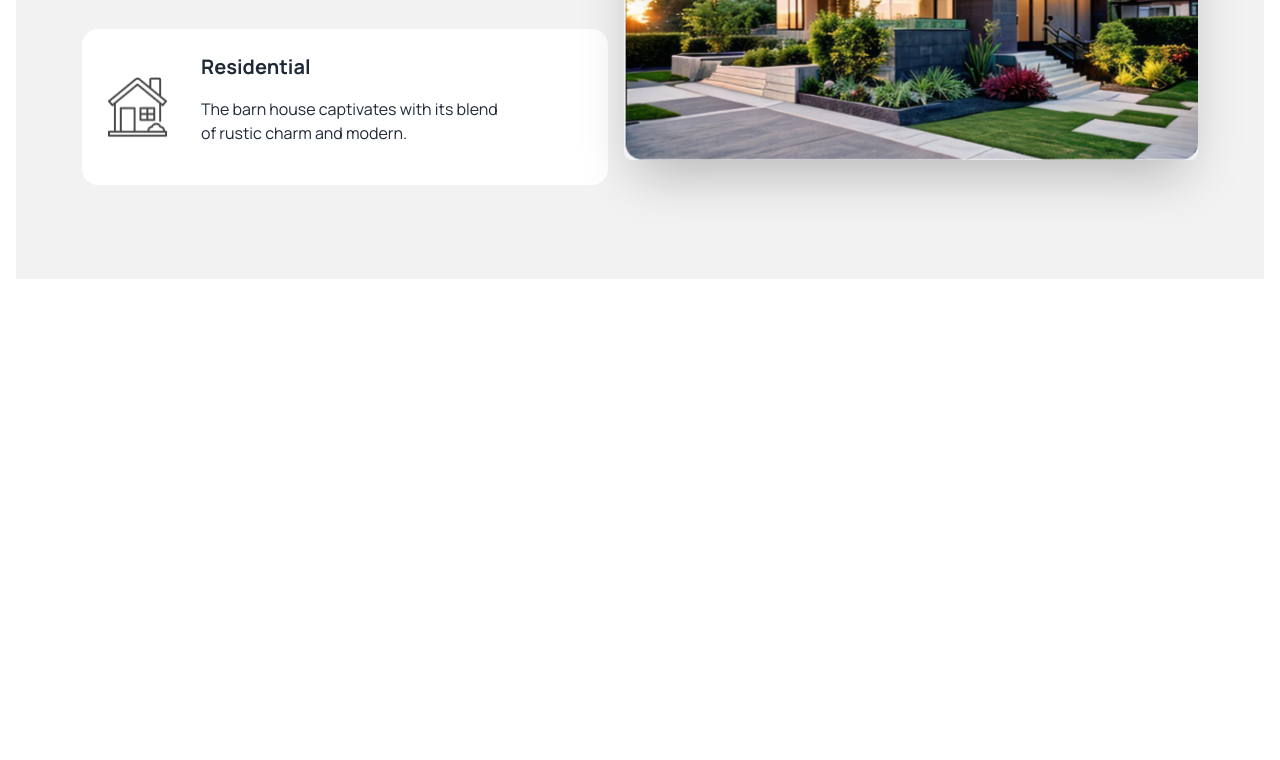
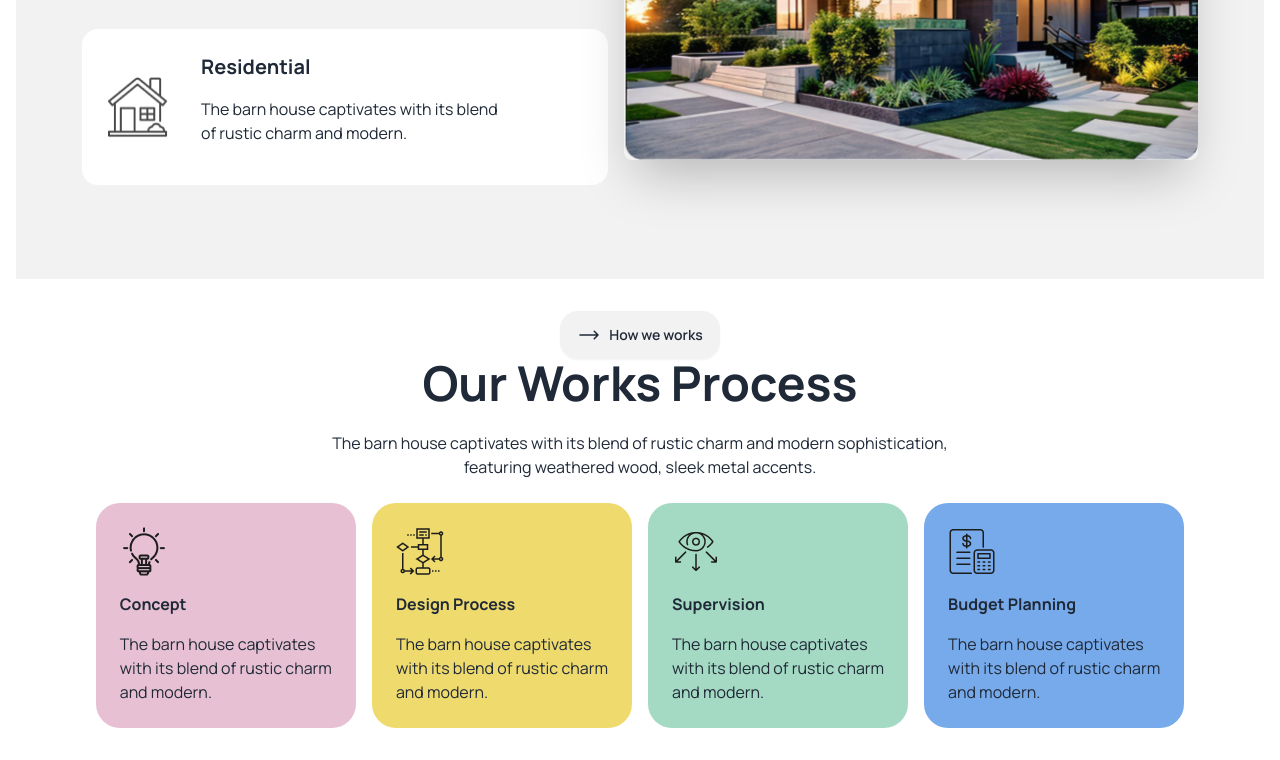
Before and after one commit to siam-afk/Assignment-3, a plain HTML site: page index.html in a window 1280 px wide. Shown: the part 1259-2019 px from the top of the page. Before the commit the page ends 1538 px from the top, so only its background shows below. Drawn offline with nearby package versions, Linux system fonts and the light colour scheme.

Commit message:
added 3nd page done

```diff
--- a/index.html
+++ b/index.html
@@ -175,6 +175,40 @@
             </div>
 
         </section>
+        <section class="p-8 flex flex-col items-center">
+            <div class="flex items-center flex-col ">
+            <button class="btn btn-primarymbg-background rounded-[18px]"><svg xmlns="http://www.w3.org/2000/svg" viewBox="0 0 24 24" fill="currentColor" class="size-6">
+                <path fill-rule="evenodd" d="M16.72 7.72a.75.75 0 0 1 1.06 0l3.75 3.75a.75.75 0 0 1 0 1.06l-3.75 3.75a.75.75 0 1 1-1.06-1.06l2.47-2.47H3a.75.75 0 0 1 0-1.5h16.19l-2.47-2.47a.75.75 0 0 1 0-1.06Z" clip-rule="evenodd" />
+              </svg>
+              How we works</button>
+            <h1 class="text-5xl font-bold">Our Works Process</h1>
+            <p class="py-6 text-center">
+                The barn house captivates with its blend of rustic charm and modern sophistication,<br> featuring weathered wood, sleek metal accents.
+            </p>
+        </div>
+        <div class="flex items-center space-x-4">
+        <div class="bg-[#E7C1D3] p-6 flex-col items-center space-y-4 rounded-[24px]">
+            <img src="assets/concept.png" alt="">
+            <h1 class="font-bold">Concept</h1>
+            <p>The barn house captivates <br> with its blend of rustic charm <br> and modern.</p>
+        </div>
+        <div class="bg-[#EFDA6E] p-6 flex-col items-center space-y-4 rounded-[24px]">
+            <img src="assets/flow-chart.png" alt="">
+            <h1 class="font-bold">Design Process</h1>
+            <p>The barn house captivates <br> with its blend of rustic charm <br> and modern.</p>
+        </div>
+        <div class="bg-[#A4DAC3] p-6 flex-col items-center space-y-4 rounded-[24px]">
+            <img src="assets/vision.png" alt="">
+            <h1 class="font-bold">Supervision</h1>
+            <p>The barn house captivates <br> with its blend of rustic charm <br> and modern.</p>
+        </div>
+        <div class="bg-[#77AAEA] p-6 flex-col items-center space-y-4 rounded-[24px]">
+            <img src="assets/budget-planning.png" alt="">
+            <h1 class="font-bold">Budget Planning</h1>
+            <p>The barn house captivates <br> with its blend of rustic charm <br> and modern.</p>
+        </div>
+    </div>
+        </section>
     </main>
     <footer>
 
```
